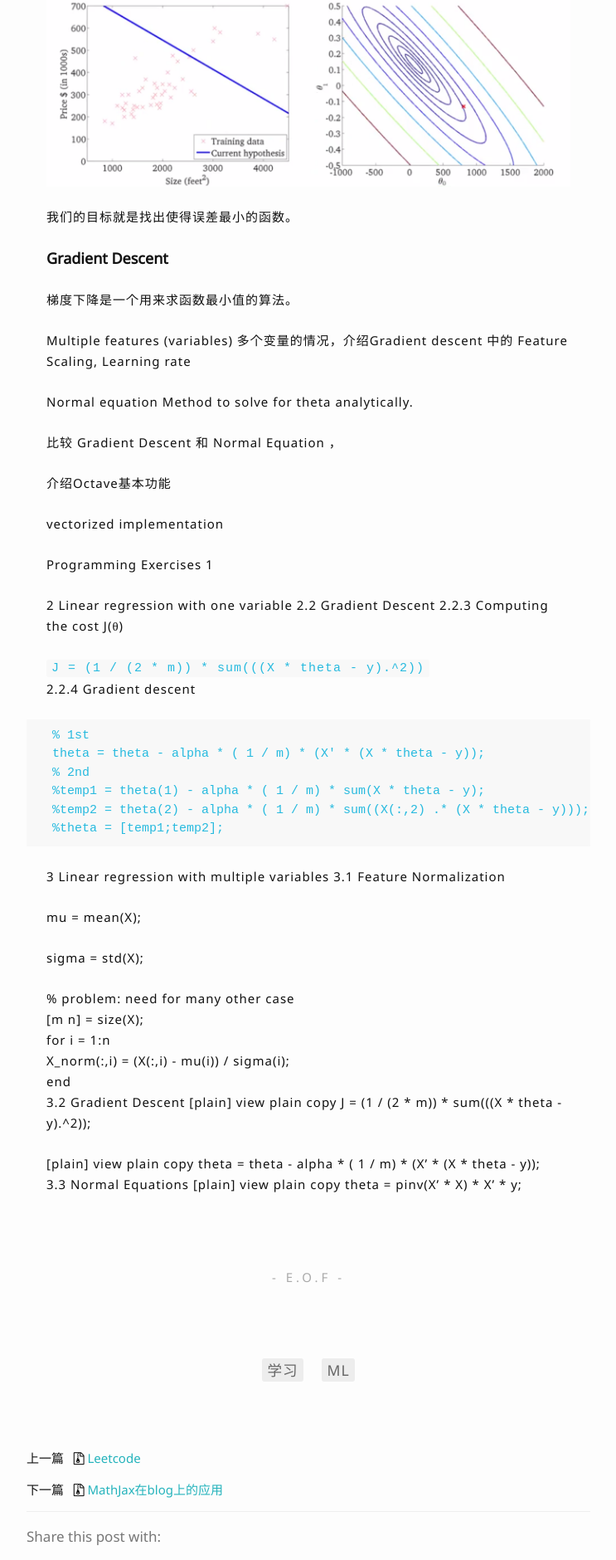
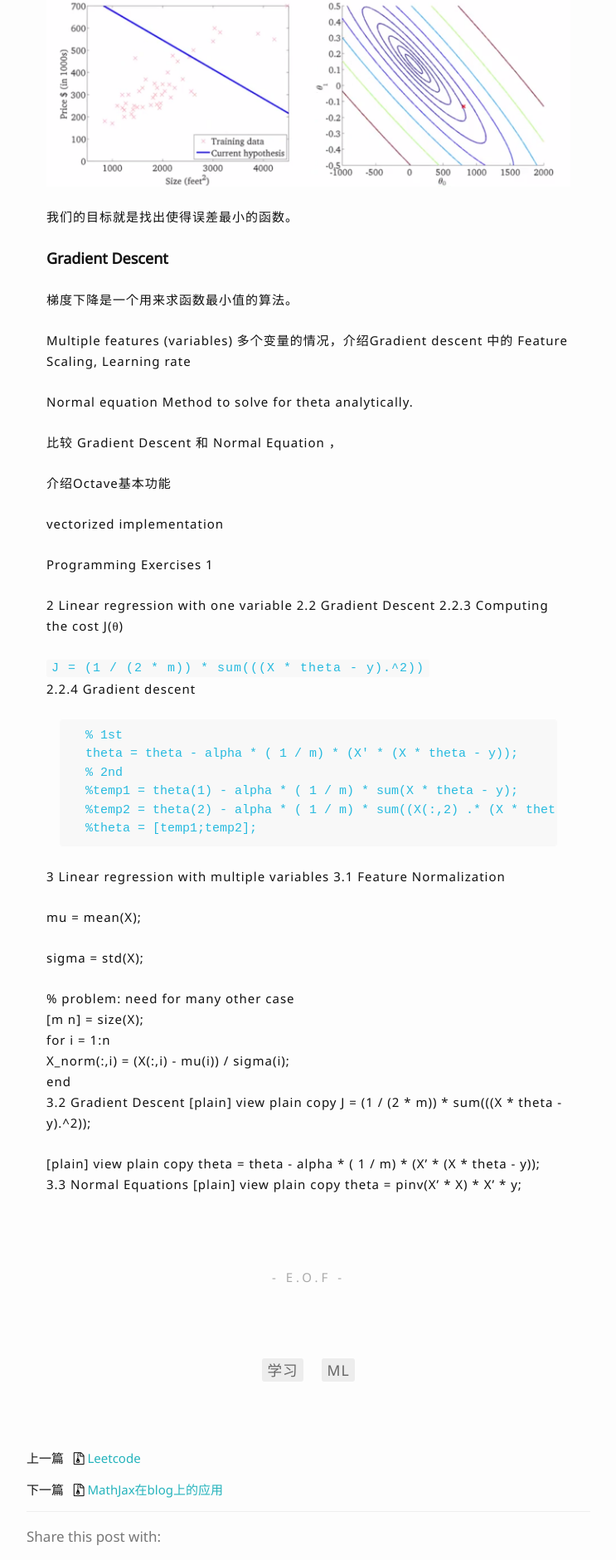
Before and after one commit to liuyanfight/liuyanfight.github.io, a Jekyll site: the page built from _posts/2016-09-20-Coursera-Maching-Learning.md, in a window 1280 px wide. Shown: the part 2131-4011 px from the top of the page at 83% size, without its empty margins (268-1011 px from the left). Built offline with Jekyll 4.4.1, drawn with Linux system fonts in a browser that asks for light colours; nearby versions of some CDN libraries; formulas are drawn with MathJax 3; comment, search, counter and statistics services are not loaded.

Commit message:
使用{% endhighlight %}

`````diff
--- a/_posts/2016-09-20-Coursera-Maching-Learning.md
+++ b/_posts/2016-09-20-Coursera-Maching-Learning.md
@@ -82,14 +82,14 @@ Programming Exercises 1
 `J = (1 / (2 * m)) * sum(((X * theta - y).^2))`
 2.2.4 Gradient descent
 
-````
+{% highlight html %}
   % 1st
   theta = theta - alpha * ( 1 / m) * (X' * (X * theta - y));
   % 2nd
   %temp1 = theta(1) - alpha * ( 1 / m) * sum(X * theta - y);
   %temp2 = theta(2) - alpha * ( 1 / m) * sum((X(:,2) .* (X * theta - y)));
   %theta = [temp1;temp2];
-````
+{% endhighlight %}
 
 3 Linear regression with multiple variables
 3.1 Feature Normalization
`````
